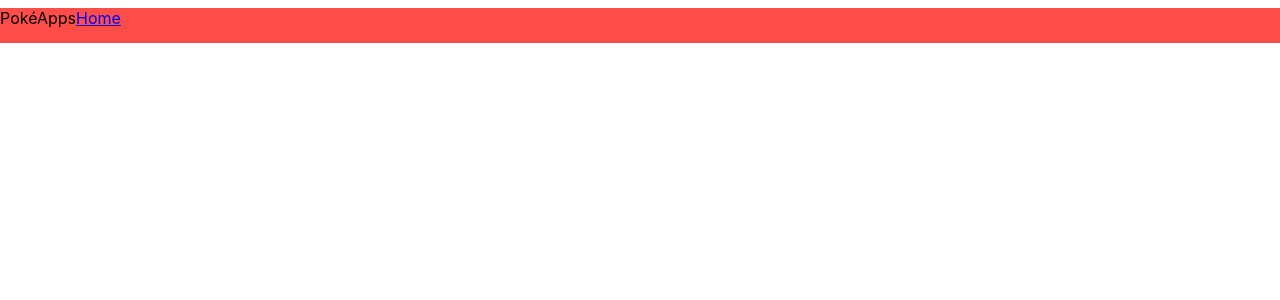
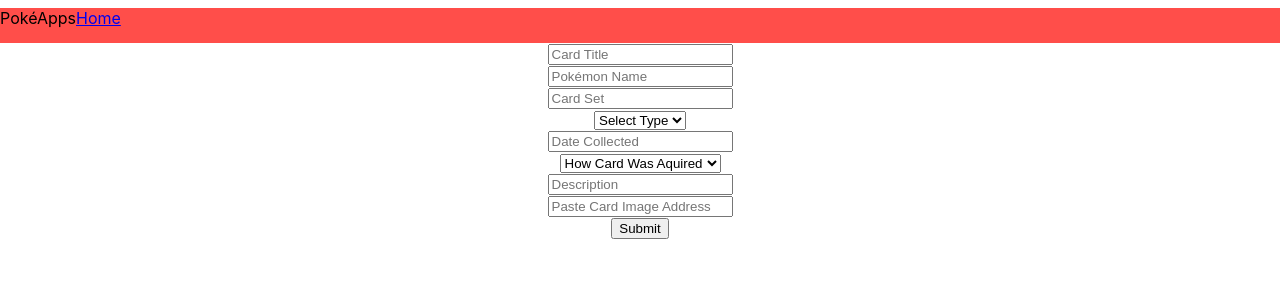
Before and after one commit to Bri-Gonzalez/PokeBinder, a React (Create React App) app in the folder client/: page /details/1/edit in a window 1280 px wide. Shown: the top 300 px of the page. Built offline with nearby package versions, Linux system fonts and the light colour scheme; no server answers; a web font is replaced by a local one.

Commit message:
got edit function to work

```diff
--- a/client/src/App.js
+++ b/client/src/App.js
@@ -1,15 +1,11 @@
 import './App.css';
 import Navbar from "./components/Navbar";
 import Home from "./components/Home";
-// import Form from "./components/Form";
 import EditCard from "./components/EditCard";
 // import DeleteCard from "./components/DeleteCard";
 import CardDetails from "./components/CardDetails";
 import AddCard from "./components/AddCard";
 import { Route } from "react-router-dom";
-
-// const KEY = process.env.REACT_APP_AIRTABLE_KEY;
-// const BASE = process.env.REACT_APP_AIRTABLE_BASE;
 
 function App() {
   return (
@@ -18,15 +14,15 @@ function App() {
       <Route exact path = "/" >
         <Home />
       </Route>
-      <Route path = "/details/:id">
+      <Route exact path = "/details/:id">
         <CardDetails />
       </Route>
       <Route path = "/add">
         <AddCard />
       </Route>
-      {/* <Route>
+      <Route path ="/details/:id/edit">
         <EditCard />
-      </Route> */}
+      </Route>
     </div>
   );
 }
--- a/client/src/components/CardDetails.jsx
+++ b/client/src/components/CardDetails.jsx
@@ -2,6 +2,7 @@ import './CardDetails.css';
 import { useState, useEffect } from "react";
 import { useParams } from "react-router";
 import { fetchCardDetails } from "../services";
+import { Link } from "react-router-dom";
 
 function CardDetails() {
   const [card, setCard] = useState({});
@@ -38,6 +39,9 @@ function CardDetails() {
           <p>{card?.fields?.description}</p>
         </div>
       </div>
+      <Link to={`/details/${card.id}/edit`} className="edit-button">
+            Edit
+        </Link>
     </div>
   )
 }
--- a/client/src/components/EditCard.jsx
+++ b/client/src/components/EditCard.jsx
@@ -1,9 +1,83 @@
+import { useState, useEffect } from "react";
+import { useParams } from "react-router";
+import axios from "axios";
+import Form from "./Form";
+import { useHistory } from "react-router";
 
+const airtableBase = process.env.REACT_APP_AIRTABLE_BASE;
+const airtableKey = process.env.REACT_APP_AIRTABLE_KEY;
+const URL = `https://api.airtable.com/v0/${airtableBase}/Binder`;
+const config = {
+  headers: {
+    Authorization: `Bearer ${airtableKey}`,
+  }
+};
 
 function EditCard() {
+  const [title, setTitle] = useState("");
+  const [name, setName] = useState("");
+  const [date, setDate] = useState("");
+  const [obtained, setObtained] = useState("");
+  const [type, setType] = useState("");
+  const [description, setDescription] = useState("");
+  const [image, setImage] = useState("");
+  const [set, setSet] = useState("");
+  const { id } = useParams();
+  const history = useHistory();
+
+  useEffect(() => {
+    const fetchToEdit = async () => {
+      const res = await axios.get(`${URL}/${id}`, config);
+      const { fields } = res.data;
+      setTitle(fields.title);
+      setName(fields.name);
+      setDate(fields.date);
+      setObtained(fields.obtained);
+      setType(fields.type);
+      setDescription(fields.description);
+      setImage(fields.image);
+      setSet(fields.set);
+    };
+    fetchToEdit();
+  }, []);
+
+  const handleSubmit = async (e) => {
+    e.preventDefault();
+    const fields = {
+      title,
+      name,
+      date,
+      obtained,
+      type,
+      description,
+      image,
+      set,
+    };
+    const res = await axios.put(`${URL}/${id}`, { fields }, config);
+    history.push(`/details/${res.data.id}`);
+  }
+
   return (
     <div>
-
+      <Form
+        title={title}
+        setTitle={setTitle}
+        name={name}
+        setName={setName}
+        date={date}
+        setDate={setDate}
+        obtained={obtained}
+        setObtained={setObtained}
+        type={type}
+        setType={setType}
+        description={description}
+        setDescription={setDescription}
+        image={image}
+        setImage={setImage}
+        set={set}
+        setSet={setSet}
+        handleSubmit={handleSubmit}
+      />
     </div>
   )
 }
--- a/client/src/components/Form.jsx
+++ b/client/src/components/Form.jsx
@@ -69,6 +69,9 @@ function Form(props) {
       />
       <br />
       <select name="obtained" id="obtained" onChange={(e) => props.setObtained(e.target.value)}>
+        <option>
+          How Card Was Aquired
+        </option>
         <option value={props.obtained.gifted}>
           Gifted
         </option>
@@ -94,7 +97,7 @@ function Form(props) {
         onChange={(e) => props.setImage(e.target.value)}
       />
       <br />
-      <button>Add Card</button>
+      <button>Submit</button>
     </form>
   )
 }
--- a/client/src/components/Home.jsx
+++ b/client/src/components/Home.jsx
@@ -23,8 +23,8 @@ function Home() {
         <div className="card-titles-container">
           {cardTitles.map(title => {
             return (
-              <div className="card-titles">
-                <Link to={`/details/${title.id}`} key={title.id} className="card-title">
+              <div className="card-titles" key={title.id}>
+                <Link to={`/details/${title.id}`} className="card-title">
                   <p>{title.fields.title}</p>
                 </Link>
               </div>
@@ -32,9 +32,7 @@ function Home() {
           })}
         </div>
         <Link to="/add" className="plus-button">
-          {/* <button className="plus-button"> */}
             <FontAwesomeIcon icon={faPlus} />
-          {/* </button> */}
         </Link>
       </div>
     </div>
```
